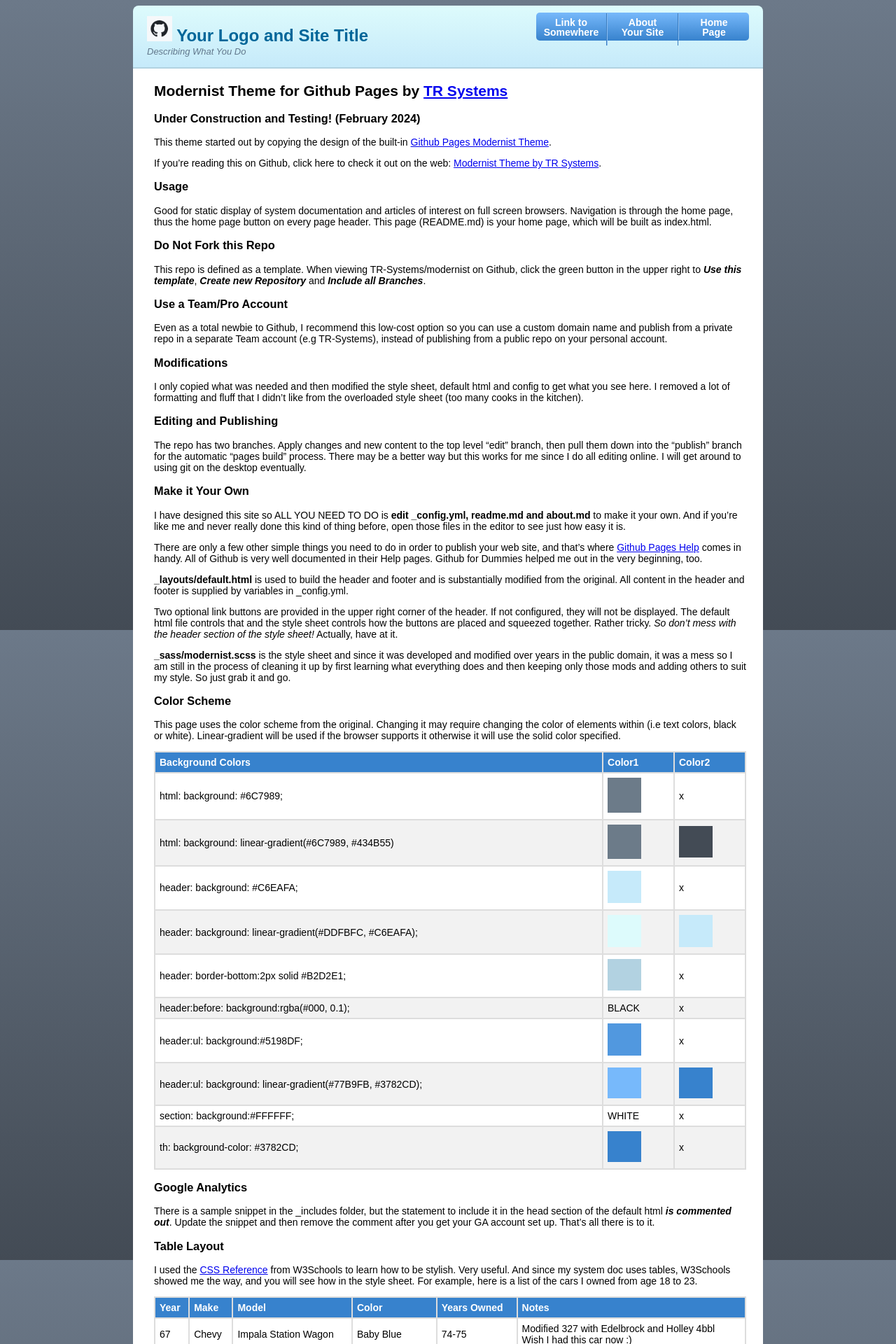
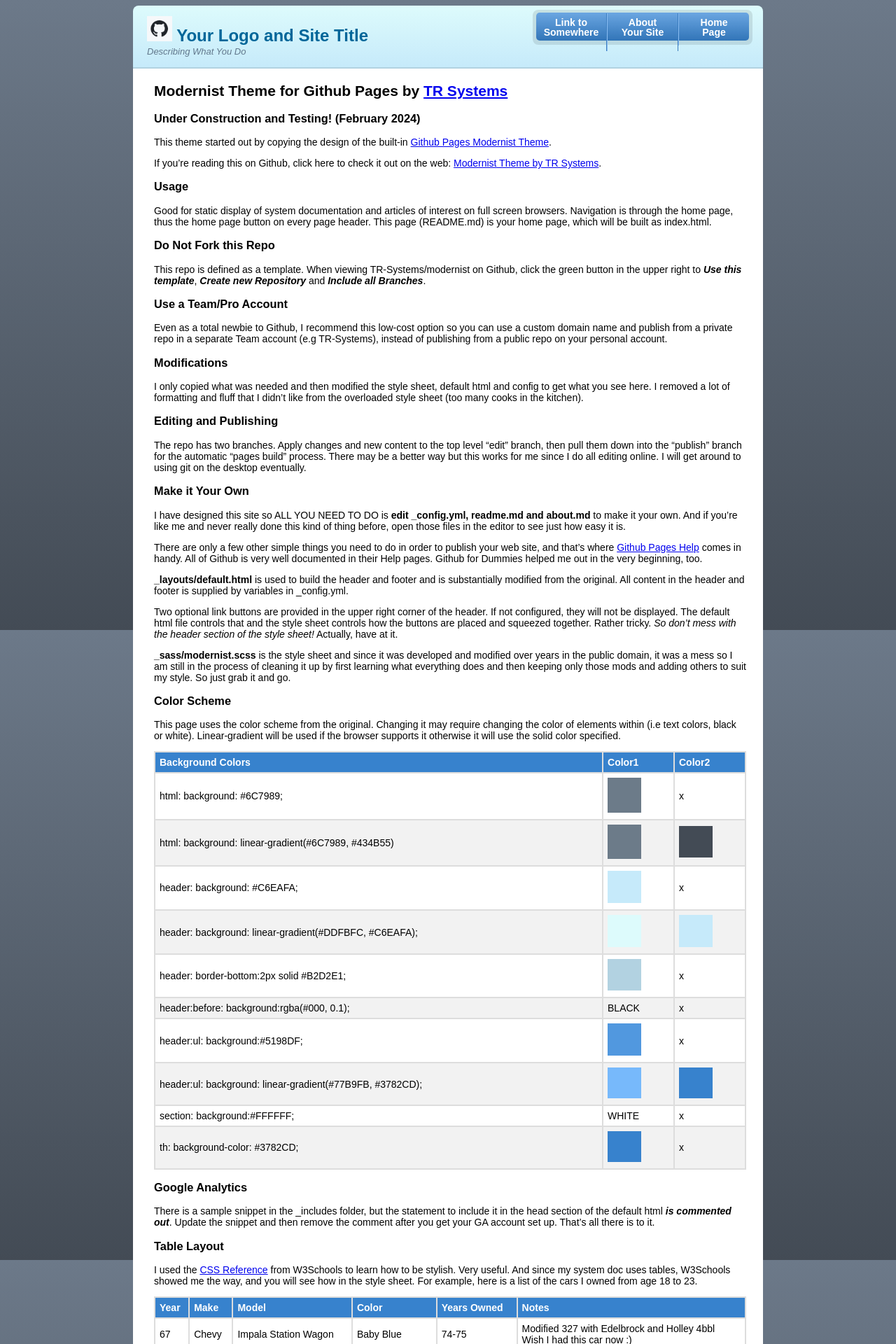
Before and after one commit to TR-Systems/modernist, a Jekyll site: the page built from README.md, in a window 1280 px wide. Shown: the top 1920 px of the page at 70% size. Built offline with Jekyll 4.4.1, drawn with Linux system fonts in a browser that asks for light colours; our own code applies the rules of GitHub Pages for plain Markdown files.

Commit message:
Update modernist.scss

```diff
--- a/_sass/modernist.scss
+++ b/_sass/modernist.scss
@@ -68,12 +68,23 @@ header {
     background: linear-gradient(#77B9FB, #3782CD);
     border-radius:5px;
     width:auto;
+    /* Without this, there is no border around the items in the list. */
+    &:before {
+      content:'';
+      position:absolute;
+      z-index:-1;
+      left:-5px;
+      top:-4px;
+      right:-5px;
+      bottom:-6px;
+      background:rgba(#000, 0.1);
+      border-radius: 8px;
+    }
 
     li {
       width:100px;
       float:left;
       border-right:1px solid #3A7CBE;
-      height:38px;
 
       &.single {
         border:none;
```
